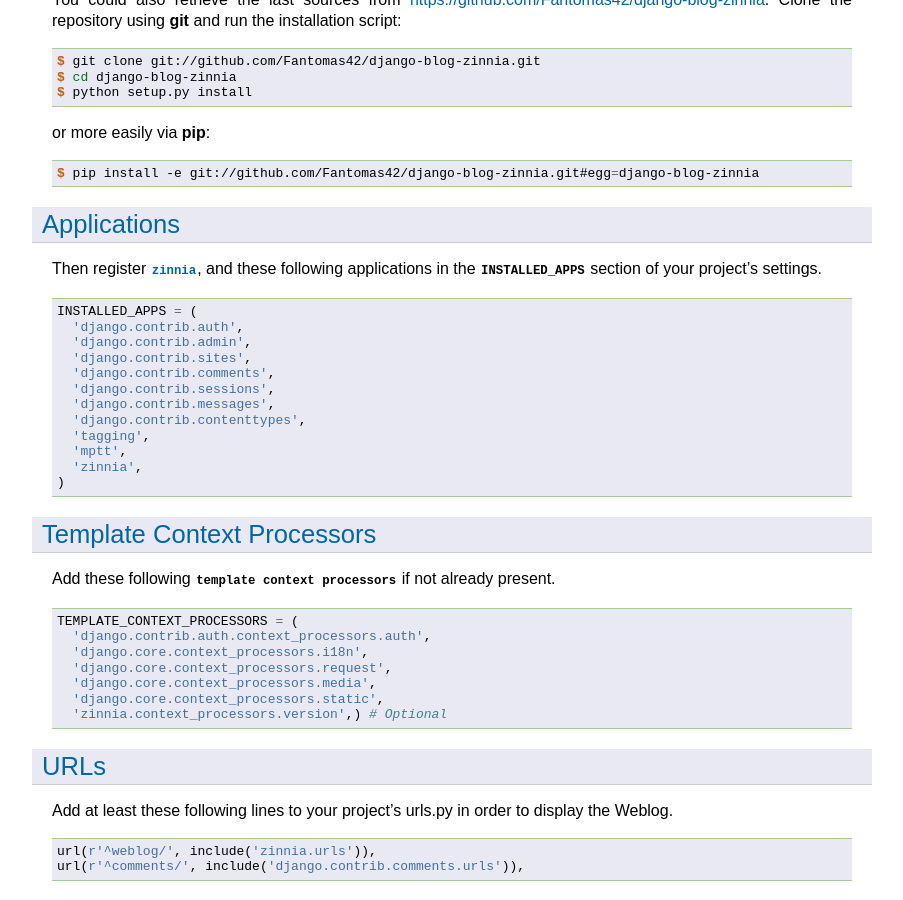
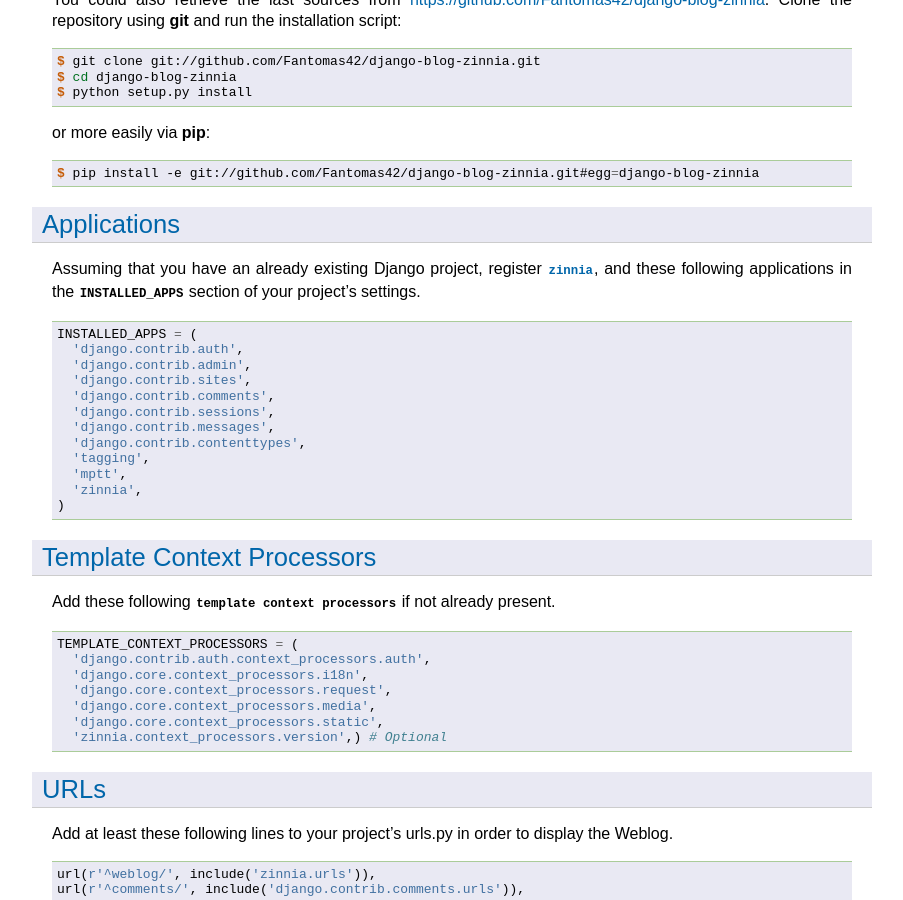
Before and after one commit to Fantomas42/django-blog-zinnia, a Sphinx documentation site: the page built from docs/getting-started/install.rst, in a window 1280 px wide and 900 px high, scrolled down 702 px. Shown: the whole window, without its empty margins (178-1081 px from the left). Built offline with Sphinx 7.4.7, drawn with Linux system fonts in a browser that asks for light colours.

Commit message:
adding line in install process to specify that we are working in an existing django project

```diff
--- a/docs/getting-started/install.rst
+++ b/docs/getting-started/install.rst
@@ -61,7 +61,8 @@
 
 .. highlight:: python
 
-Then register :mod:`zinnia`, and these following applications in the
+Assuming that you have an already existing Django project, register
+:mod:`zinnia`, and these following applications in the
 :setting:`INSTALLED_APPS` section of your project's settings. ::
 
   INSTALLED_APPS = (
```
